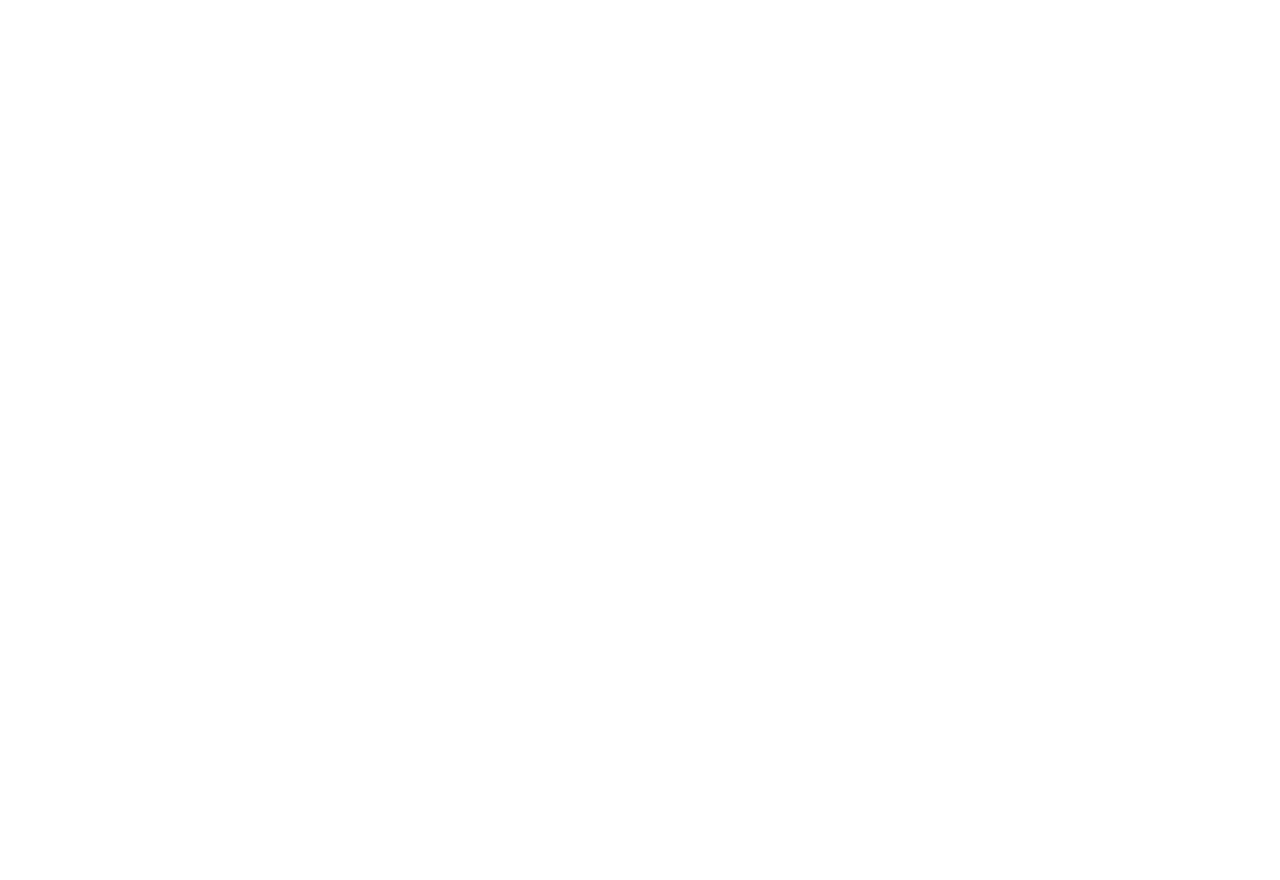
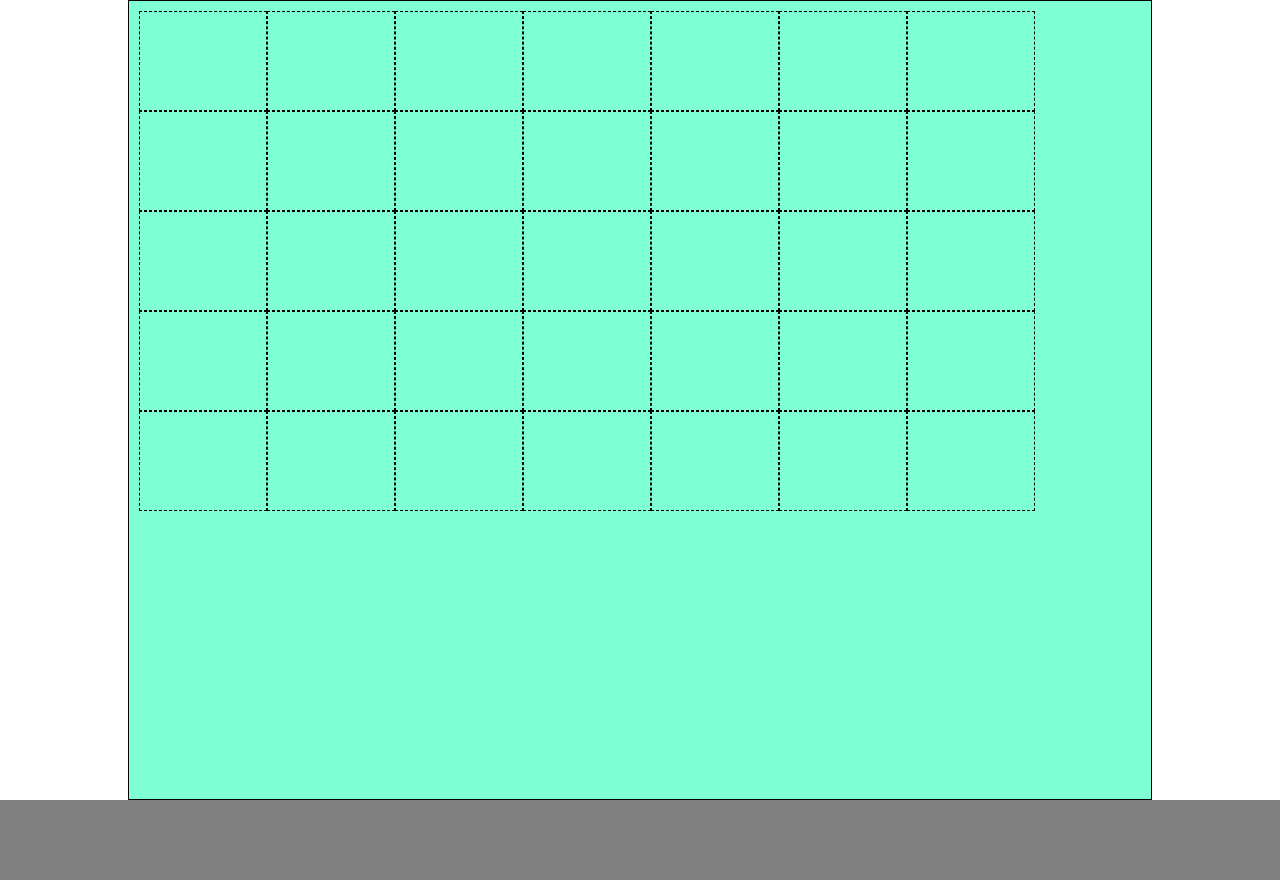
Before and after one commit to gianlivio/html-css-zoom, a plain HTML site: page index.html in a window 1280 px wide. Before the commit the page ends 800 px from the top, so only its background shows below. Drawn offline with Linux system fonts and the light colour scheme.

Commit message:
add: struttura

```diff
--- a/css/style.css
+++ b/css/style.css
@@ -1,7 +1,56 @@
 /* RESET */
 
- * {
+* {
     margin: 0;
     padding: 0;
     box-sizing: border-box;
 }
+
+
+
+header{
+    width: 100%;
+}
+
+/* container */
+
+.container {
+    width: 80%;
+    height: 100vh;
+    margin: 0 auto;
+    max-width: 1100px;
+    border: 1px solid black;
+    background-color: aquamarine;
+}
+
+/* regole imposte dal contenitore generale */
+.flex {
+    display: flex;
+    flex-wrap: wrap;
+}
+
+
+/* display */
+
+.display {
+    padding: 10px;
+
+}
+
+/* minidisplay */
+
+.minidisplay {
+    width: 10vw;
+    height: 100px;
+    border: 1px dashed black;
+}
+
+
+
+/* barra */
+
+.barra {
+
+    height: 10vh;
+    background-color: grey;
+}
--- a/index.html
+++ b/index.html
@@ -1,12 +1,71 @@
 <!DOCTYPE html>
 <html lang="en">
+
 <head>
     <meta charset="UTF-8">
     <meta name="viewport" content="width=device-width, initial-scale=1.0">
     <title>Document</title>
     <link rel="stylesheet" href="./css/style.css">
 </head>
+
 <body>
 
+    <header><!-- contenitore principale -->
+        <div class="container">
+
+
+
+            <!-- display -->
+
+
+                <div class="display flex">
+                    <div class="minidisplay"></div>
+                    <div class="minidisplay"></div>
+                    <div class="minidisplay"></div>
+                    <div class="minidisplay"></div>
+                    <div class="minidisplay"></div>
+                    <div class="minidisplay"></div>
+                    <div class="minidisplay"></div>
+                    <div class="minidisplay"></div>
+                    <div class="minidisplay"></div>
+                    <div class="minidisplay"></div>
+                    <div class="minidisplay"></div>
+                    <div class="minidisplay"></div>
+                    <div class="minidisplay"></div>
+                    <div class="minidisplay"></div>
+                    <div class="minidisplay"></div>
+                    <div class="minidisplay"></div>
+                    <div class="minidisplay"></div>
+                    <div class="minidisplay"></div>
+                    <div class="minidisplay"></div>
+                    <div class="minidisplay"></div>
+                    <div class="minidisplay"></div>
+                    <div class="minidisplay"></div>
+                    <div class="minidisplay"></div>
+                    <div class="minidisplay"></div>
+                    <div class="minidisplay"></div>
+                    <div class="minidisplay"></div>
+                    <div class="minidisplay"></div>
+                    <div class="minidisplay"></div>
+                    <div class="minidisplay"></div>
+                    <div class="minidisplay"></div>
+                    <div class="minidisplay"></div>
+                    <div class="minidisplay"></div>
+                    <div class="minidisplay"></div>
+                    <div class="minidisplay"></div>
+                    <div class="minidisplay"></div>
+                </div>
+
+            <!-- barra interattiva -->
+
+        </div>
+        <div class="barra">
+
+        </div>
+
+
+
+    </header>
 </body>
+
 </html>
```
